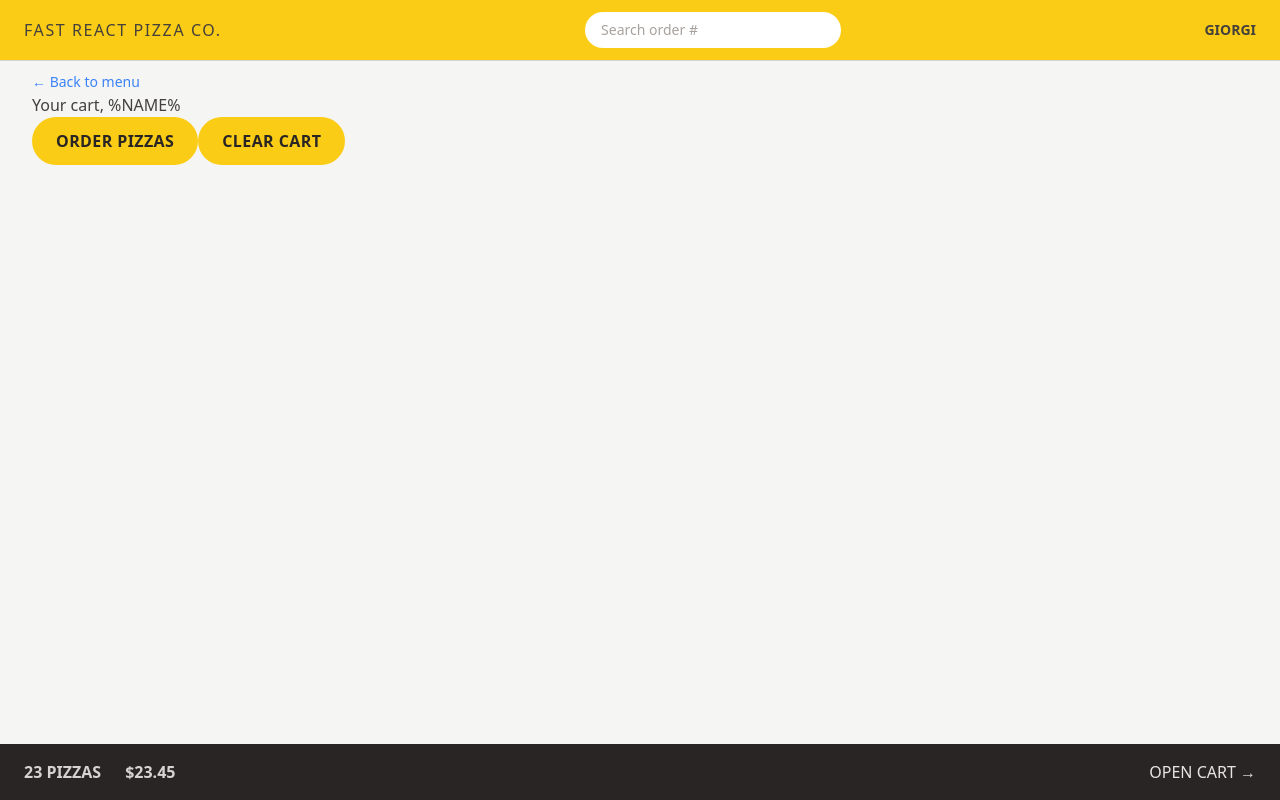
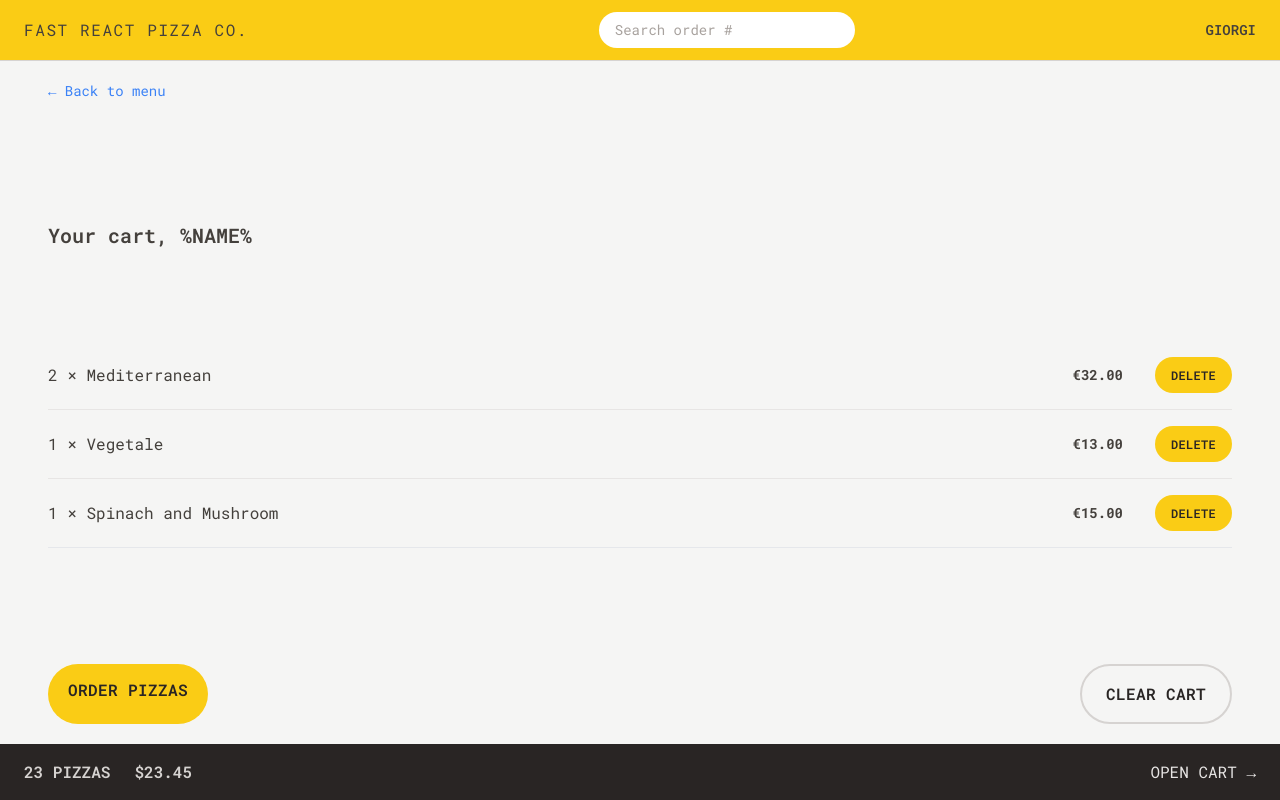
Before and after one commit to Gpaqsa/fast-react-pizza, a React (Vite) app: page /cart in a window 1280 px wide. Built offline with nearby package versions, Linux system fonts and the light colour scheme.

Commit message:
Add menu and cart style

```diff
--- a/index.html
+++ b/index.html
@@ -5,6 +5,10 @@
     <link rel="icon" type="image/svg+xml" href="/vite.svg" />
     <meta name="viewport" content="width=device-width, initial-scale=1.0" />
     <title>Vite + React</title>
+
+    <link rel="preconnect" href="https://fonts.googleapis.com">
+<link rel="preconnect" href="https://fonts.gstatic.com" crossorigin>
+<link href="https://fonts.googleapis.com/css2?family=Roboto+Mono:ital,wght@0,100..700;1,100..700&display=swap" rel="stylesheet">
   </head>
   <body class="bg-stone-100 text-stone-700 font-sans">
     <div id="root"></div>
--- a/prettier.config.js
+++ b/prettier.config.js
@@ -1,4 +1,6 @@
 module.exports = {
-  plugins: [require("prettier-plugin-tailwindcss")],
+
+  "plugins": ["prettier-plugin-tailwindcss"],
+
   singleQuote: true,
 };
--- a/src/features/cart/Cart.jsx
+++ b/src/features/cart/Cart.jsx
@@ -1,6 +1,7 @@
 import { Link } from 'react-router-dom';
 import Button from '../../ui/Button';
 import LinkButton from '../../ui/LinkButton';
+import CartItem from './CartItem';
 // import { getOrder } from '../../server/apiRestaurant';
 
 const fakeCart = [
@@ -30,15 +31,20 @@ const fakeCart = [
 function Cart() {
   const cart = fakeCart;
   return (
-    <div>
+    <div className='px-4 py-3 flex flex-col justify-between h-full grow'>
       {/* <Link to="/menu" >&larr; Back to menu</Link> */}
       <LinkButton to="/menu">&larr; Back to menu</LinkButton>
 
-      <h2>Your cart, %NAME%</h2>
+      <h2 className='mt-7 text-xl font-semibold'>Your cart, %NAME%</h2>
+      <ul className='divide-y divide-stone-200 border-b'>
+        {cart.map((item) => (
+          <CartItem item={item} key={item.pizzaId}/>
+        ))}
 
-      <div >
-        <Button to="/order/new" >Order pizzas</Button>
-        <Button >Clear cart</Button>
+      </ul>
+      <div className=' mt-6 flex justify-between space-x-2'>
+        <Button to="/order/new" type='primary'>Order pizzas</Button>
+        <Button type="secondary">Clear cart</Button>
       </div>
     </div>
   );
--- a/src/features/cart/CartItem.jsx
+++ b/src/features/cart/CartItem.jsx
@@ -1,13 +1,18 @@
+import React from 'react';
+import { formatCurrency } from "../../utilities/helpers";
+import Button from '../../ui/Button';
+
 function CartItem({ item }) {
   const { pizzaId, name, quantity, totalPrice } = item;
 
   return (
-    <li>
-      <p>
-        {quantity}&times; {name}
+    <li className="flex justify-between items-center py-4 sm:justify-between" key={pizzaId}>
+      <p className='mb-1 sm:mb-0'>
+        {quantity} &times; {name}
       </p>
-      <div>
+      <div className='flex items-center justify-between space-x-2 text-sm font-bold sm:gap-6'>
         <p>{formatCurrency(totalPrice)}</p>
+        <Button type='small'>Delete</Button>
       </div>
     </li>
   );
--- a/src/features/menu/Menu.jsx
+++ b/src/features/menu/Menu.jsx
@@ -7,13 +7,13 @@ function Menu() {
   const menu = useLoaderData();
 
   return (
-    <div className="m-16 grid grid-cols-3 gap-4">
-      <ul>
+    <>
+      <ul className="divide-y divide-stone-200 px-2">
         {menu.map((pizza) => (
           <Menuitem pizza={pizza} key={pizza.id} />
         ))}
       </ul>
-    </div>
+    </>
   );
 }
 
--- a/src/features/menu/MenuItem.jsx
+++ b/src/features/menu/MenuItem.jsx
@@ -1,16 +1,18 @@
 import { formatCurrency } from "../../utilities/helpers";
-
+import Button from "../../ui/Button";
 function MenuItem({ pizza }) {
   const { id, name, unitPrice, ingredients, soldOut, imageUrl } = pizza;
 
   return (
-    <li>
-      <img src={imageUrl} alt={name} />
-      <div>
-        <p>{name}</p>
-        <p>{ingredients.join(', ')}</p>
-        <div>
-          {!soldOut ? <p>{formatCurrency(unitPrice)}</p> : <p>Sold out</p>}
+    <li className="flex gap-4 py-2">
+      <img src={imageUrl} alt={name} className={ `h-24 ${soldOut ? 'opacity-70 grayscale': ''}`} />
+      <div className="flex flex-col grow">
+        <p className="font-medium ">{name}</p>
+        <p className="text-sm italic text-stone-500 capitalize">{ingredients.join(', ')}</p>
+        <div className="mt-auto flex  items-center justify-between">
+          {!soldOut ? <p className="text-sm"> {formatCurrency(unitPrice)}</p> : <p className=" text-sm uppercase font-medium text-red-600">Sold out</p>}
+
+          <Button type="small">Add to cart</Button>
         </div>
       </div>
     </li>
--- a/src/features/order/CreateOrder.jsx
+++ b/src/features/order/CreateOrder.jsx
@@ -89,7 +89,7 @@ function CreateOrder() {
           {/* <button disabled={isSubmitting} type="submit" className="buttons">
             {isSubmitting ? "Placing order...." : "Order now"}
           </button> */}
-          <Button disabled={isSubmitting} type="submit">
+          <Button disabled={isSubmitting} type="primary">
             {isSubmitting ? "Placing order...." : "Order now"}
           </Button>
         </div>
--- a/src/features/user/CreateUser.jsx
+++ b/src/features/user/CreateUser.jsx
@@ -24,7 +24,7 @@ function CreateUser() {
 
       {username !== "" && (
         <div className='my-4'>
-          <Button>Start ordering</Button>
+          <Button type="primary">Start ordering</Button>
         </div>
       )}
     </form>
--- a/src/ui/AppLayout.jsx
+++ b/src/ui/AppLayout.jsx
@@ -13,7 +13,7 @@ const AppLayout = () => {
       <Header />
 
       <div className='overflow-scroll'>
-        <main className='max-w-full mx-auto px-4 py-2 sm:px-6 lg:px-8'>
+        <main className='max-w-full mx-auto px-4 py-2 sm:px-6 lg:px-8 h-full'>
           <Outlet />
         </main>
       </div>
--- a/src/ui/Button.jsx
+++ b/src/ui/Button.jsx
@@ -1,10 +1,17 @@
 import React  from 'react'
 import { Link } from 'react-router-dom'
-const Button = ({ children, disabled, to }) => {
-  const className = "md:px-6 md:py-3 bg-yellow-400 uppercase font-semibold tracking-wide rounded-full text-stone-800 py-3 px-4 inline-block  hover:bg-yellow-300 transition-colors duration-300 focus:outline-none focus:ring focus:ring-yellow-300 focus:ring-offset-2 disabled:cursor-not-allowed;"
-  if (to) return <Link to={to} className={className}>{children }</Link>
+const Button = ({ children, disabled, to, type }) => {
+  const base = " bg-yellow-400 uppercase font-semibold tracking-wide rounded-full text-stone-800 inline-block  hover:bg-yellow-300 transition-colors duration-300 focus:outline-none focus:ring focus:ring-yellow-300 focus:ring-offset-2 disabled:cursor-not-allowed;"
+
+  const styles = {
+    primary: base + ' px-4 py-3 md:px-5 md:py-3.5',
+    small: base + " px-4 py-2 text-xs md:px-4 md:py-2.5",
+    secondary: 'border-2 border-stone-300 px-4 py-3 md:px-6 md:py-4 py-2.5 md:py-3.5  uppercase font-semibold tracking-wide rounded-full text-stone-800 inline-block  hover:bg-stone-300 transition-colors duration-300 focus:outline-none focus:ring focus:ring-stone-300 focus:ring-offset-2 disabled:cursor-not-allowed;'
+  }
+
+  if (to) return <Link to={to} className={styles[type]}>{children}</Link>
   return (
-    <button disabled={disabled} className={className}>{ children}</button>
+    <button disabled={disabled} className={styles[type]}>{ children}</button>
   )
 }
 
--- a/src/utilities/helpers.js
+++ b/src/utilities/helpers.js
@@ -1,4 +1,4 @@
-export function formatCurrency(value) {
+export  function formatCurrency(value) {
   return new Intl.NumberFormat("en", {
     style: "currency",
     currency: "EUR",
--- a/tailwind.config.js
+++ b/tailwind.config.js
@@ -2,7 +2,22 @@
 export default {
   content: ["./index.html", "./src/**/*.{js,ts,jsx,tsx}"],
   theme: {
-    extend: {},
+    fontFamily: {
+      sans: "Roboto Mono, monospace",
+    },
+
+    extend: {
+      colors: {
+        pizzaColor: '#123456',
+      },
+      fontSize: {
+       huge:  [ '80rem', { lineHeight: '1' } ],
+      },
+      height: {
+        screen: '100dvh',
+      }
+    },
+
   },
   plugins: [],
 };
```
